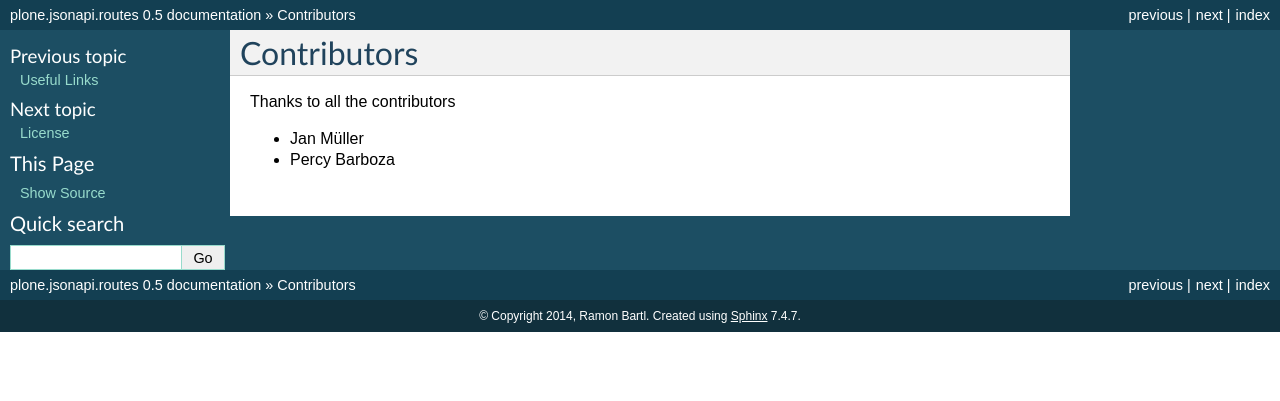
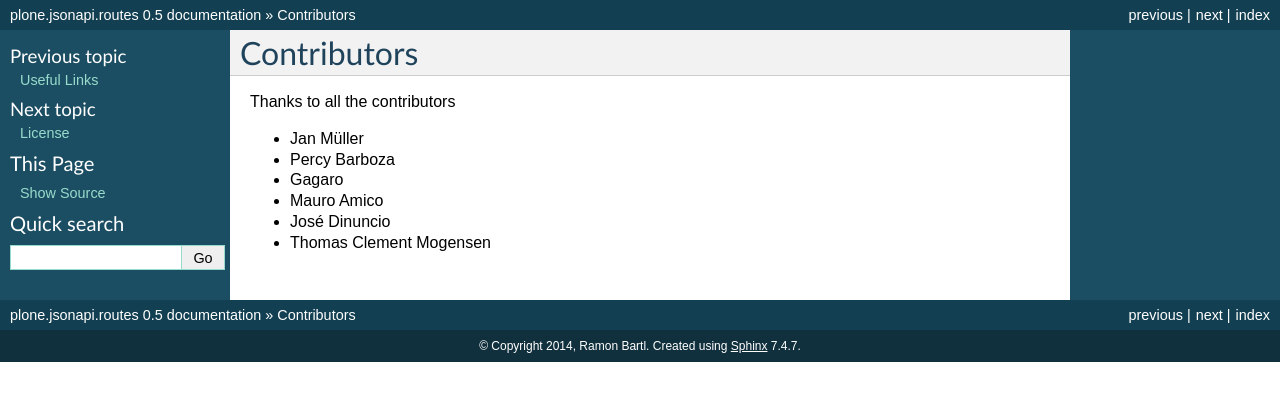
Before and after one commit to collective/plone.jsonapi.routes, a Sphinx documentation site: the page built from docs/CONTRIBUTORS.rst, in a window 1280 px wide. Shown: the top 401 px of the page. Built offline with Sphinx 7.4.7, drawn with Linux system fonts in a browser that asks for light colours.

Commit message:
Credits to all Contributors -- thanks a lot

```diff
--- a/docs/CONTRIBUTORS.rst
+++ b/docs/CONTRIBUTORS.rst
@@ -6,3 +6,11 @@ Thanks to all the contributors
 - Jan Müller
 
 - Percy Barboza
+
+- Gagaro
+
+- Mauro Amico
+
+- José Dinuncio
+
+- Thomas Clement Mogensen
```
